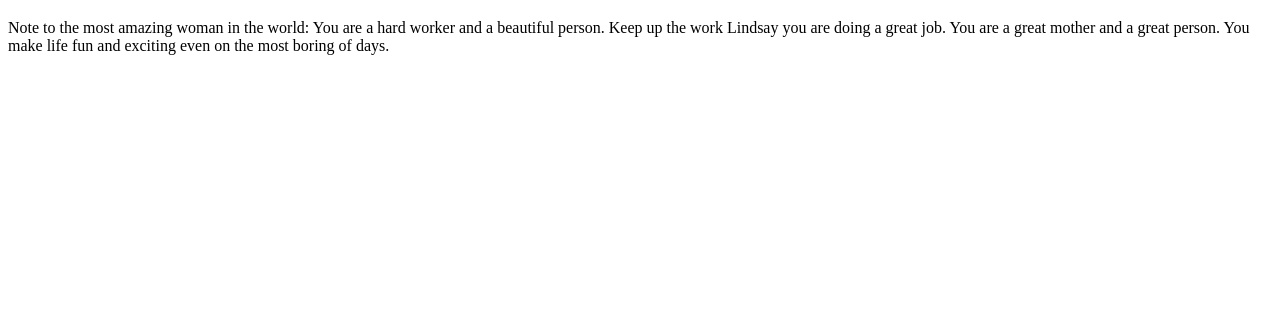
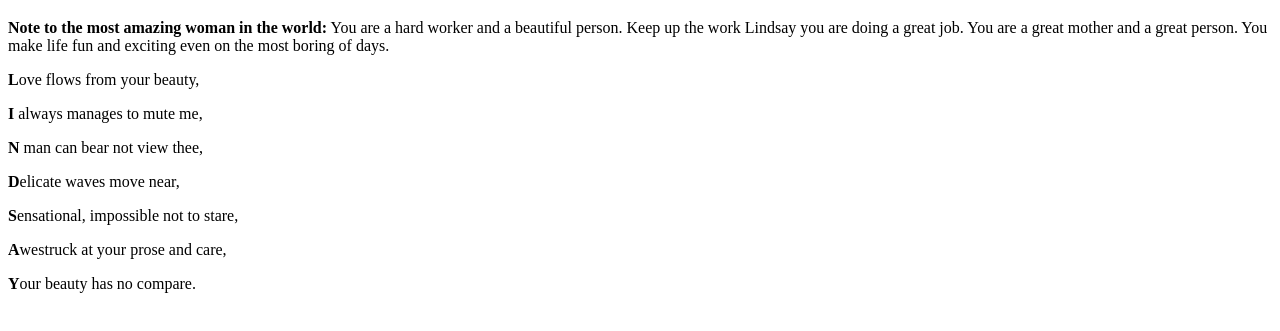
Before and after one commit to OdenRagnor/my-backend, a website: page Public/index.html in a window 1280 px wide. Shown: the part 61-392 px from the top of the page. Drawn offline with Linux system fonts and the light colour scheme.

Commit message:
added poem

```diff
--- a/Public/index.html
+++ b/Public/index.html
@@ -8,7 +8,15 @@
 <body>
 
     <h1 id="intro">Hey Princess, I love you!</h1>
-    <p id="note">Note to the most amazing woman in the world: You are a hard worker and a beautiful person. Keep up the work Lindsay you are doing a great job. You are a great mother and a great person. You make life fun and exciting even on the most boring of days.</p>
-    <p id="poem"></p>
+    <p id="note"><strong>Note to the most amazing woman in the world:</strong> You are a hard worker and a beautiful person. Keep up the work Lindsay you are doing a great job. You are a great mother and a great person. You make life fun and exciting even on the most boring of days.</p>
+    <p class="space"></p>
+    <p class="poem"><strong>L</strong>ove flows from your beauty,</p>
+    <p class="poem"><strong>I</strong> always manages to mute me,</p>
+    <p class="poem"><strong>N</strong> man can bear not view thee,</p>
+    <p class="poem"><strong>D</strong>elicate waves move near,</p>
+    <p class="poem"><strong>S</strong>ensational, impossible not to stare,</p>
+    <p class="poem"><strong>A</strong>westruck at your prose and care,</p>
+    <p class="poem"><strong>Y</strong>our beauty has no compare.</p>
+</p>
 </body>
 </html>
```
